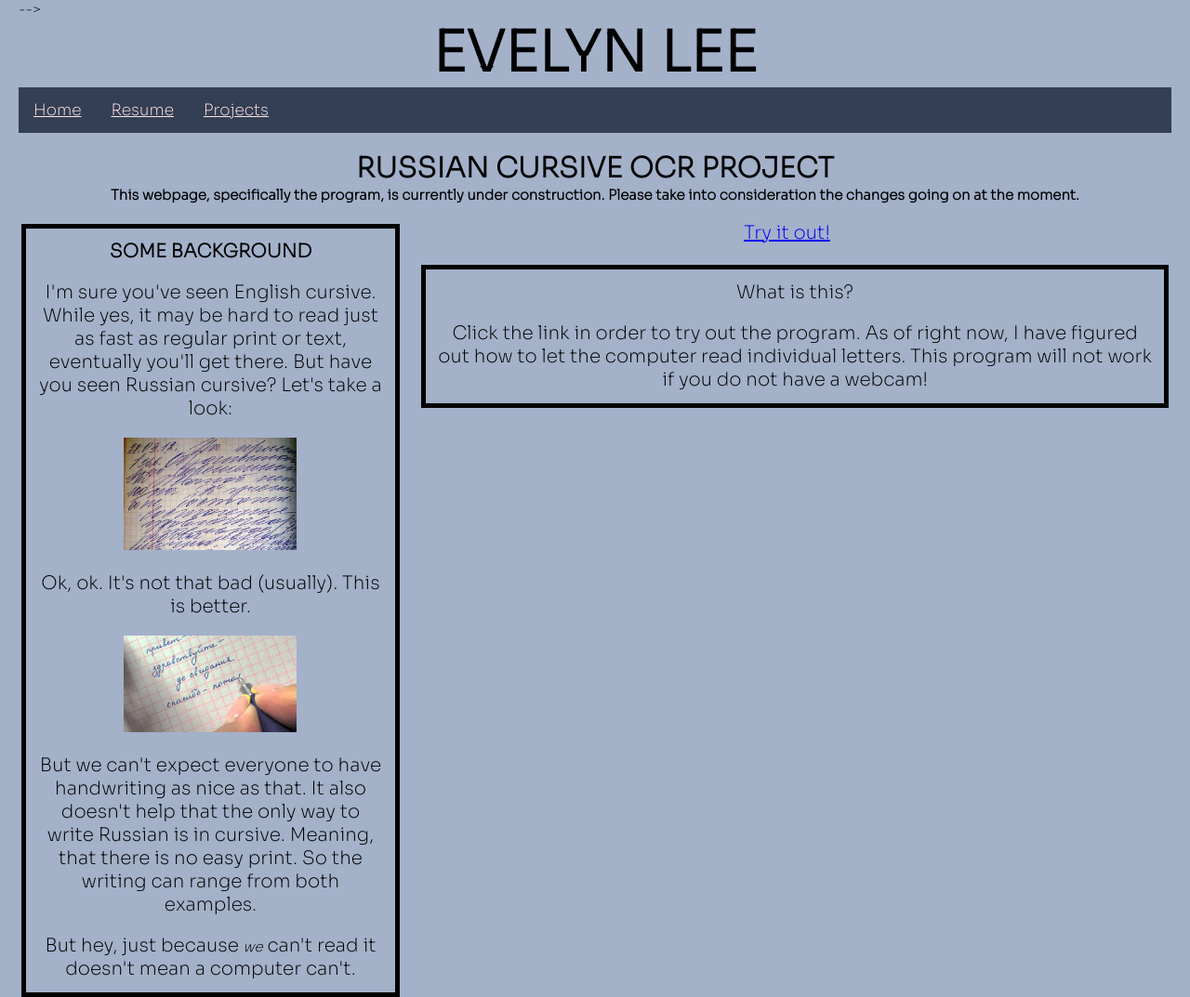
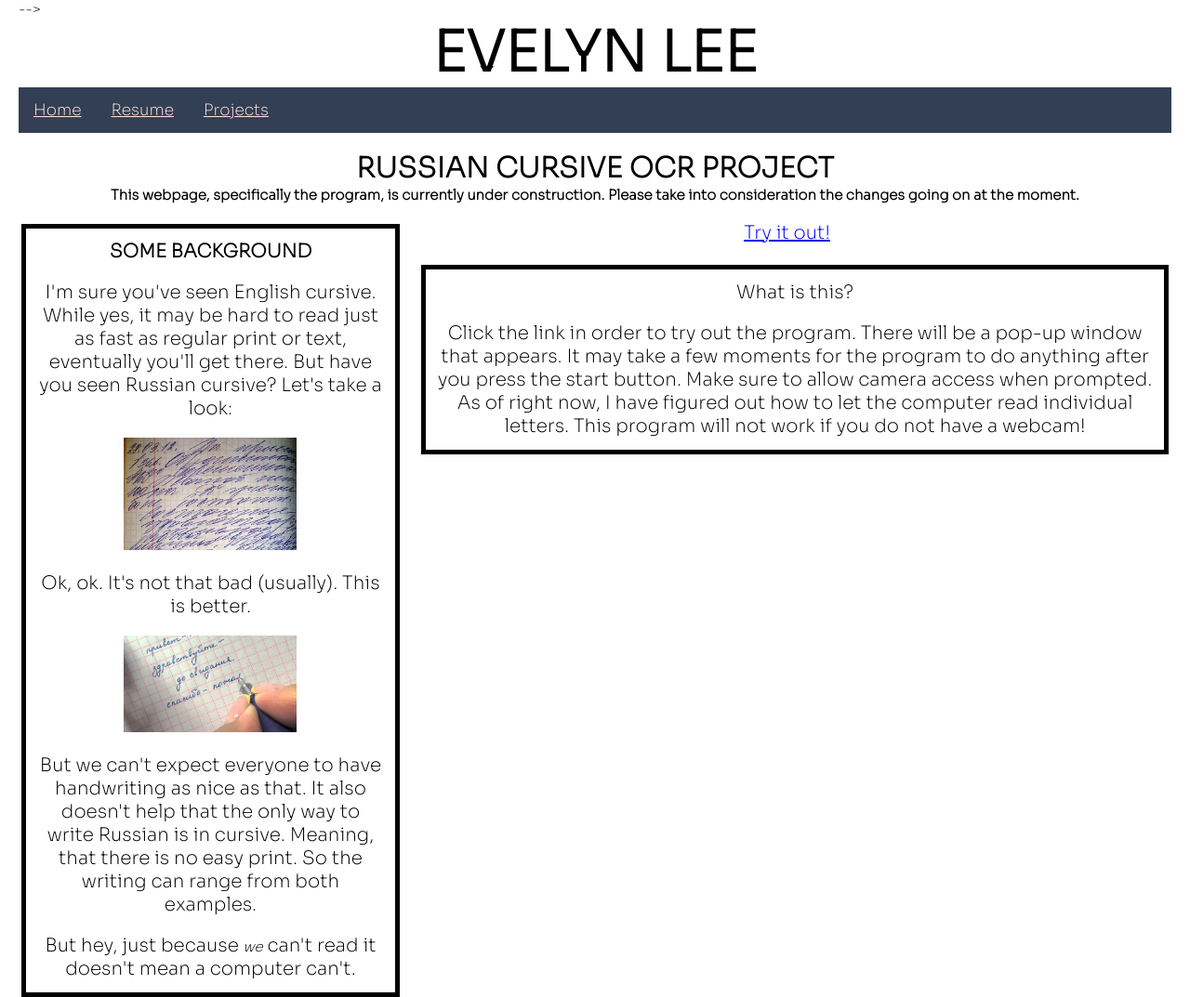
Before and after one commit to eviexlee123/eviexlee123.github.io, a plain HTML site: page RussianOCR.html in a window 1280 px wide. Shown: the top 1073 px of the page at 93% size. Drawn offline with nearby package versions, Linux system fonts and the light colour scheme.

Commit message:
more changes

```diff
--- a/RussianOCR.html
+++ b/RussianOCR.html
@@ -15,7 +15,7 @@
 </head>
 
 
-<body style="background-color:#a3b1c9;">
+<body style="background-color:white;">
   <center>
     <h1  style="font-size: 60px;"> EVELYN LEE</h1>
     <ul style="background-color: #333f54;">
@@ -61,7 +61,7 @@
 
 <div style="float:right;width:62%;border:5px solid black;padding:1%;margin:.25%;">
   <p> What is this?</p><br>
-  <p>Click the link in order to try out the program. As of right now, I have figured out how to let the computer read individual letters. This program will not work if you do not have a webcam!</p>
+  <p>Click the link in order to try out the program. There will be a pop-up window that appears. It may take a few moments for the program to do anything after you press the start button. Make sure to allow camera access when prompted. As of right now, I have figured out how to let the computer read individual letters. This program will not work if you do not have a webcam!</p>
 </div>
   </center>
 </body>
```
Also changed, not shown: index.html (+3 -1 lines).
